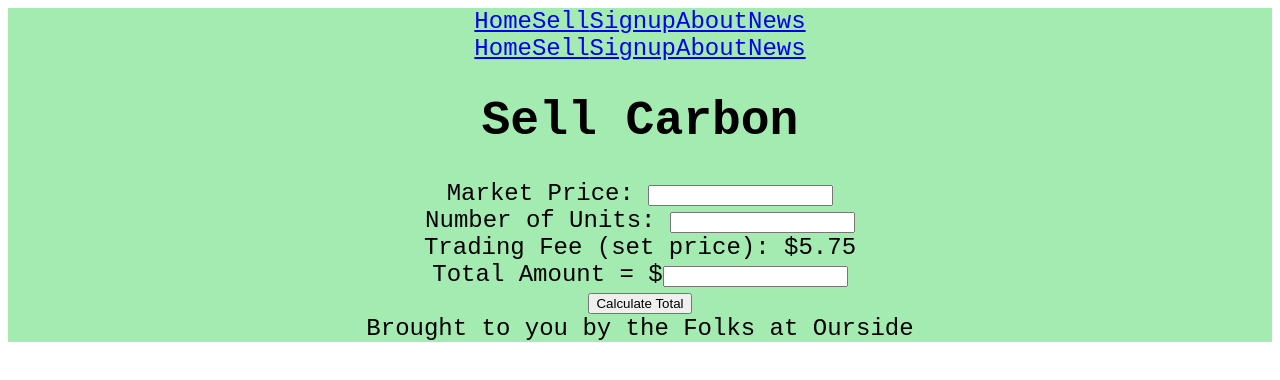
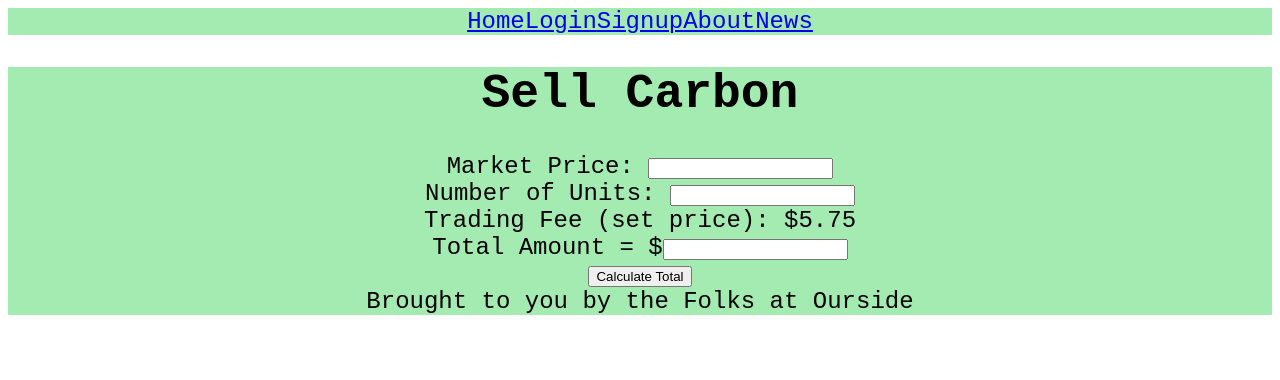
Before and after one commit to jacobgoodpipe/Team5, an Angular app in the folder team5/: page /sell in a window 1280 px wide. Shown: the top 380 px of the page. Built offline with nearby package versions, Linux system fonts and the light colour scheme.

Commit message:
Header fix

```diff
--- a/team5/src/app/app.component.html
+++ b/team5/src/app/app.component.html
@@ -1,9 +1,9 @@
-<div class="topnav">
-  <a class="active" href="home">Home</a>
-  <a href="sell">Sell</a>
-  <a href="signup">Signup</a>
-  <a href="about">About</a>
-  <a href="news">News</a>
-</div>
+<nav class="topnav">
+  <a routerLink="">Home</a>
+  <a routerLink="/login">Login</a>
+  <a routerLink="/signup">Signup</a>
+  <a routerLink="/about">About</a>
+  <a routerLink="/news">News</a>
+</nav>
 
 <router-outlet></router-outlet>
--- a/team5/src/app/pages/sell/sell.component.html
+++ b/team5/src/app/pages/sell/sell.component.html
@@ -6,14 +6,6 @@
 <meta name="viewport" content="width=device-width, initial-scale=1">
 
 <body>
-<div class="topnav">
-    <a class="active" href="home">Home</a>
-    <a href="sell">Sell</a>
-    <a href="signup">Signup</a>
-    <a href="about">About</a>
-    <a href="news">News</a>
-</div>
-
 <h1>
     Sell Carbon
 </h1>
```
